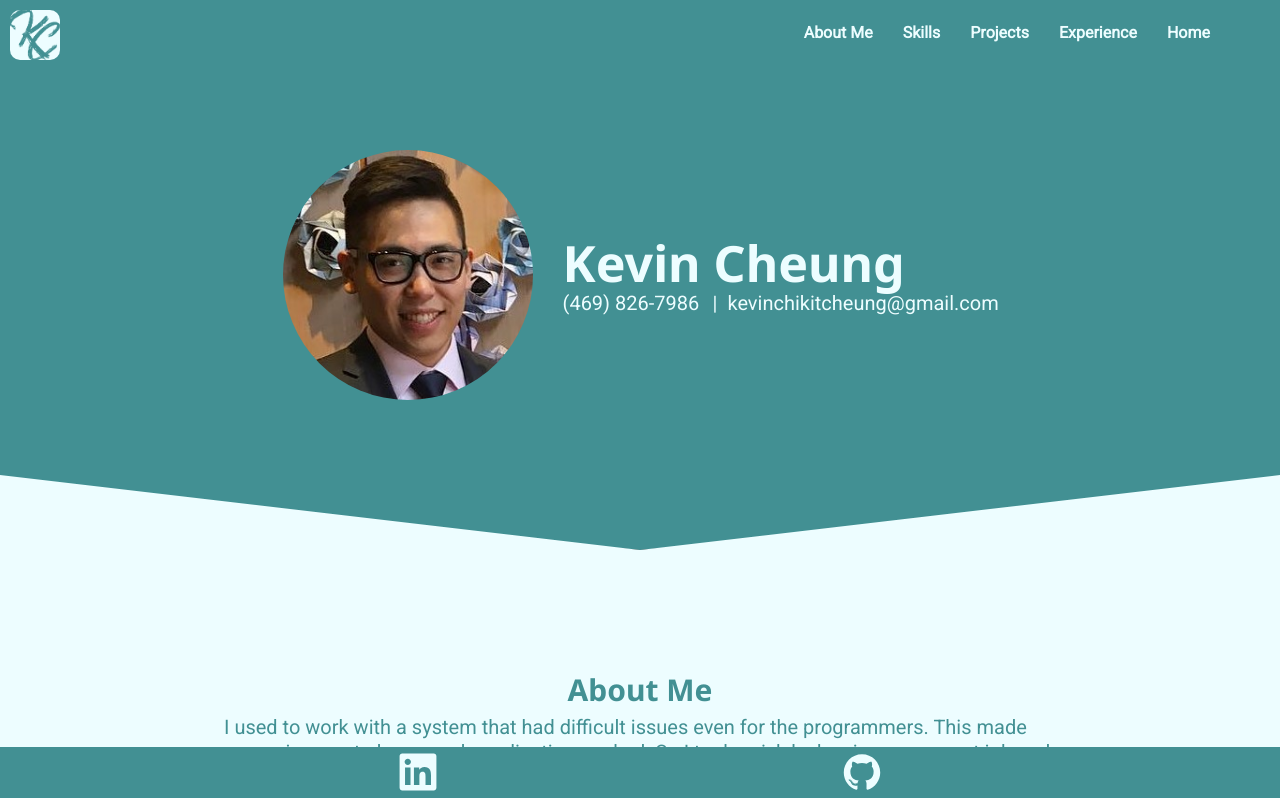
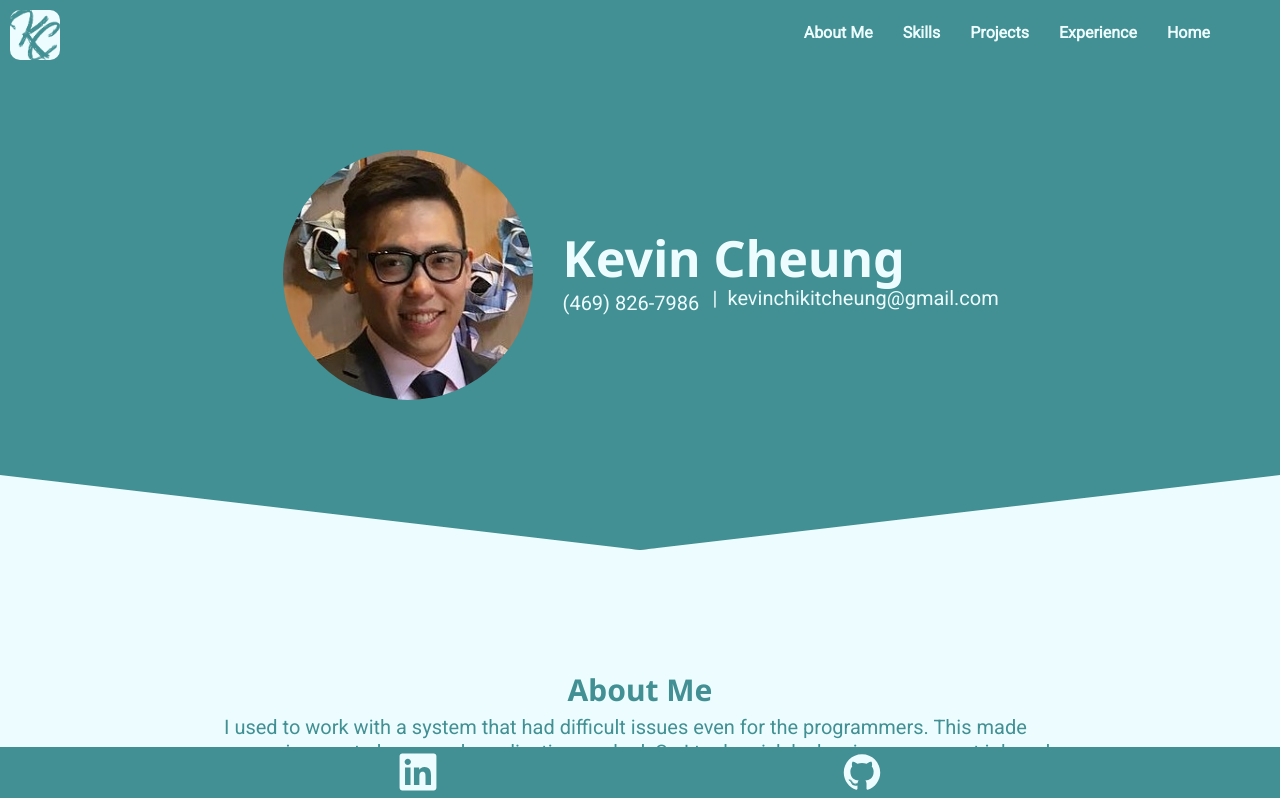
Before and after one commit to kevcheung/kevcheung.github.io, a React (Create React App) app: page / in a window 1280 px wide. Shown: the top 798 px of the page. Built offline with nearby package versions, Linux system fonts and the light colour scheme.

Commit message:
slight change to contact on landing

```diff
--- a/sass/landing.scss
+++ b/sass/landing.scss
@@ -58,6 +58,7 @@
     // margin-left: 10px;
     &.number{
         width: 140px;
+        margin: 5px 0;
     }
     &.divider{
         display: none;
--- a/src/App.css
+++ b/src/App.css
@@ -188,7 +188,8 @@
   font-size: 20px;
   cursor: pointer; }
   .contactInfo.number {
-    width: 140px; }
+    width: 140px;
+    margin: 5px 0; }
   .contactInfo.divider {
     display: none; }
     @media (min-width: 65em) {
```
